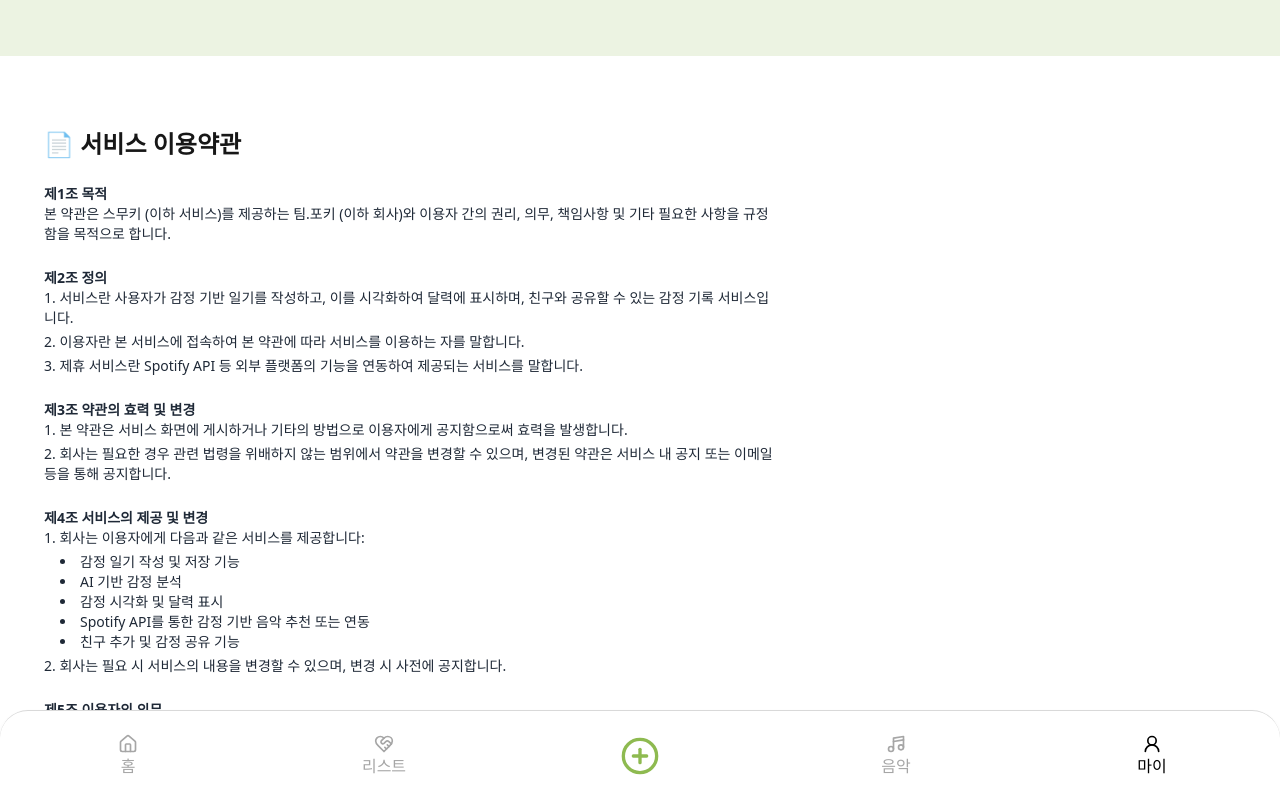
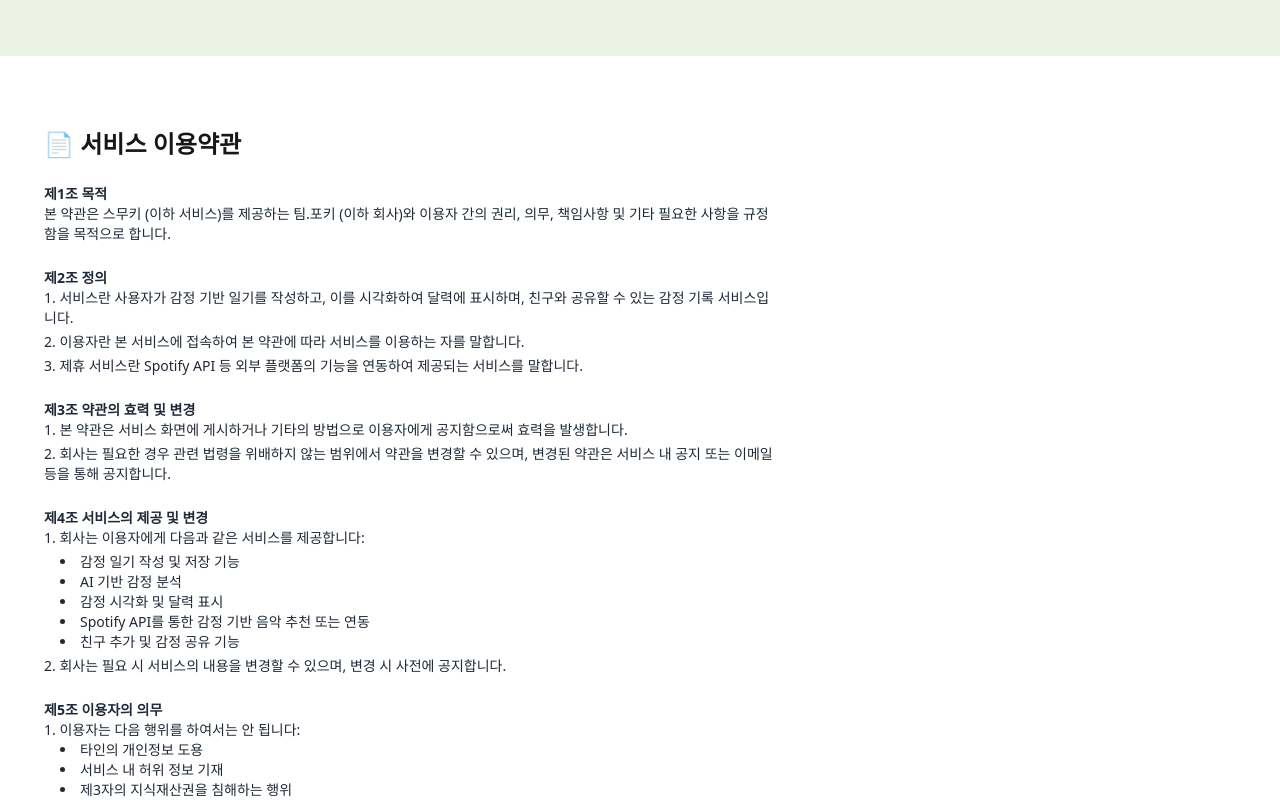
Before and after one commit to fourkie/fourkie, a Next.js app: page /terms in a window 1280 px wide. Shown: the top 800 px of the page. Built offline with nearby package versions, Linux system fonts and the light colour scheme; no server answers.

Commit message:
style/ nav 반응형 #107

```diff
--- a/src/app/(layout)/navigation.tsx
+++ b/src/app/(layout)/navigation.tsx
@@ -50,7 +50,7 @@ const Navigation = () => {
   }
 
   return (
-    <div className="fixed bottom-0 left-1/2 z-40 grid h-[90px] w-[393px] -translate-x-1/2 grid-cols-5 items-center justify-evenly rounded-t-[28px] border-t border-grey-1 bg-white text-black shadow-md lg:w-full">
+    <div className="fixed bottom-0 left-1/2 z-40 grid h-[90px] w-[393px] -translate-x-1/2 grid-cols-5 items-center justify-evenly rounded-t-[28px] border-t border-grey-1 bg-white text-black shadow-md lg:hidden lg:w-full">
       <Link href="/">
         {pathname === "/" ? (
           <div className="flex flex-col items-center justify-center text-center text-black">
```
